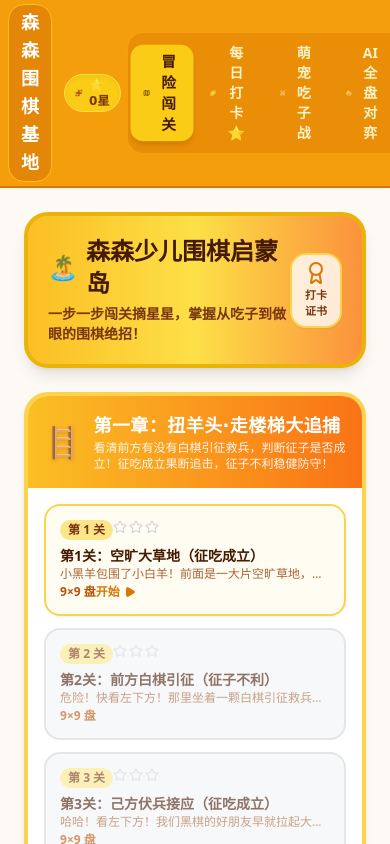
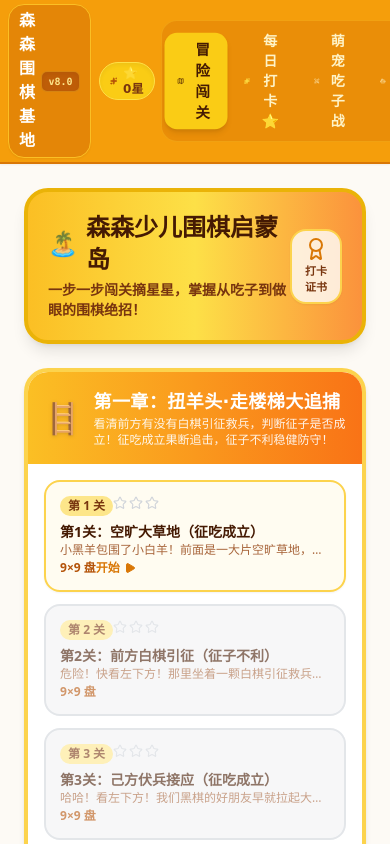
Before and after one commit to ozr2117-design/kid-go-paradise, a React (Vite) app: page / in a window 390 px wide. Built offline with nearby package versions, Linux system fonts and the light colour scheme.

Commit message:
feat(ui): add app version badge in navbar with force-refresh support

```diff
--- a/src/components/KidNavbar.tsx
+++ b/src/components/KidNavbar.tsx
@@ -1,6 +1,7 @@
 import React, { useState, useEffect } from 'react';
 import { GameMode } from '../types/go';
-import { Volume2, VolumeX, Sparkles, Map, Swords, Grid, Bot, Maximize, Minimize } from 'lucide-react';
+import { Volume2, VolumeX, Sparkles, Map, Swords, Grid, Bot, Maximize, Minimize, RefreshCw } from 'lucide-react';
+import { APP_VERSION, APP_VERSION_TITLE } from '../version';
 
 interface KidNavbarProps {
   currentMode: GameMode;
@@ -38,13 +39,68 @@ export const KidNavbar: React.FC<KidNavbarProps> = ({
       document.exitFullscreen().catch(() => {});
     }
   };
+
+  const [versionToastVisible, setVersionToastVisible] = useState<boolean>(false);
+
+  const handleVersionClick = () => {
+    setVersionToastVisible(true);
+    if ('serviceWorker' in navigator) {
+      navigator.serviceWorker.getRegistrations().then((registrations) => {
+        for (const reg of registrations) {
+          reg.update().catch(() => {});
+        }
+      });
+    }
+    setTimeout(() => {
+      setVersionToastVisible(false);
+    }, 3000);
+  };
+
+  const handleForceRefresh = () => {
+    if ('serviceWorker' in navigator) {
+      navigator.serviceWorker.getRegistrations().then((registrations) => {
+        for (const reg of registrations) {
+          reg.unregister();
+        }
+        caches.keys().then((keys) => {
+          Promise.all(keys.map((k) => caches.delete(k))).then(() => {
+            window.location.reload();
+          });
+        });
+      });
+    } else {
+      window.location.reload();
+    }
+  };
+
   return (
-    <header className="w-full bg-amber-500 text-white shadow-sm border-b-2 sm:border-b-4 border-amber-600 px-2 sm:px-3 py-1 sm:py-1.5 flex items-center justify-between gap-1.5 select-none shrink-0 overflow-x-auto">
+    <header className="relative w-full bg-amber-500 text-white shadow-sm border-b-2 sm:border-b-4 border-amber-600 px-2 sm:px-3 py-1 sm:py-1.5 flex items-center justify-between gap-1.5 select-none shrink-0 overflow-x-auto">
       {/* Brand & Stars */}
-      <div className="flex items-center gap-3">
-        <div className="flex items-center gap-1.5 bg-amber-600/60 px-3 py-1 rounded-2xl border border-amber-400">
-          <span className="text-lg sm:text-xl font-black tracking-wide font-cartoon">森森围棋基地</span>
+      <div className="flex items-center gap-2 sm:gap-3">
+        <div className="flex items-center gap-1.5 sm:gap-2 bg-amber-600/60 px-2.5 sm:px-3 py-1 rounded-2xl border border-amber-400 shadow-sm">
+          <span className="text-base sm:text-xl font-black tracking-wide font-cartoon">森森围棋基地</span>
+          <button
+            onClick={handleVersionClick}
+            title={`当前版本：${APP_VERSION} (${APP_VERSION_TITLE})\n点击可检查并更新最新离线缓存`}
+            className="flex items-center gap-0.5 text-[10px] sm:text-xs font-mono font-bold bg-amber-700/80 hover:bg-amber-800 text-amber-200 hover:text-white px-1.5 py-0.5 rounded-md border border-amber-400/40 transition-all shadow-inner active:scale-95"
+          >
+            <span>{APP_VERSION}</span>
+          </button>
         </div>
+
+        {/* Version Toast / Quick Refresh Popup */}
+        {versionToastVisible && (
+          <div className="absolute top-12 left-2 z-50 bg-amber-900/95 text-white text-xs px-3 py-2 rounded-xl shadow-xl border border-amber-400/60 backdrop-blur-sm flex items-center gap-2.5 animate-in fade-in slide-in-from-top-1">
+            <span className="font-bold">当前版本：{APP_VERSION} ({APP_VERSION_TITLE})</span>
+            <button
+              onClick={handleForceRefresh}
+              className="flex items-center gap-1 bg-yellow-400 hover:bg-yellow-300 text-amber-950 font-bold px-2 py-0.5 rounded-lg text-[11px] transition-colors"
+            >
+              <RefreshCw className="w-3 h-3" />
+              <span>强刷更新</span>
+            </button>
+          </div>
+        )}
 
         {/* Stars counter */}
         <div
--- /dev/null
+++ b/src/version.ts
@@ -0,0 +1,3 @@
+export const APP_VERSION = 'v8.0';
+export const APP_VERSION_DATE = '2026-10-28';
+export const APP_VERSION_TITLE = '课后断点真题同步版';
```
Also changed, not shown: 1 other file (tests, documents, lock files or other folders).
